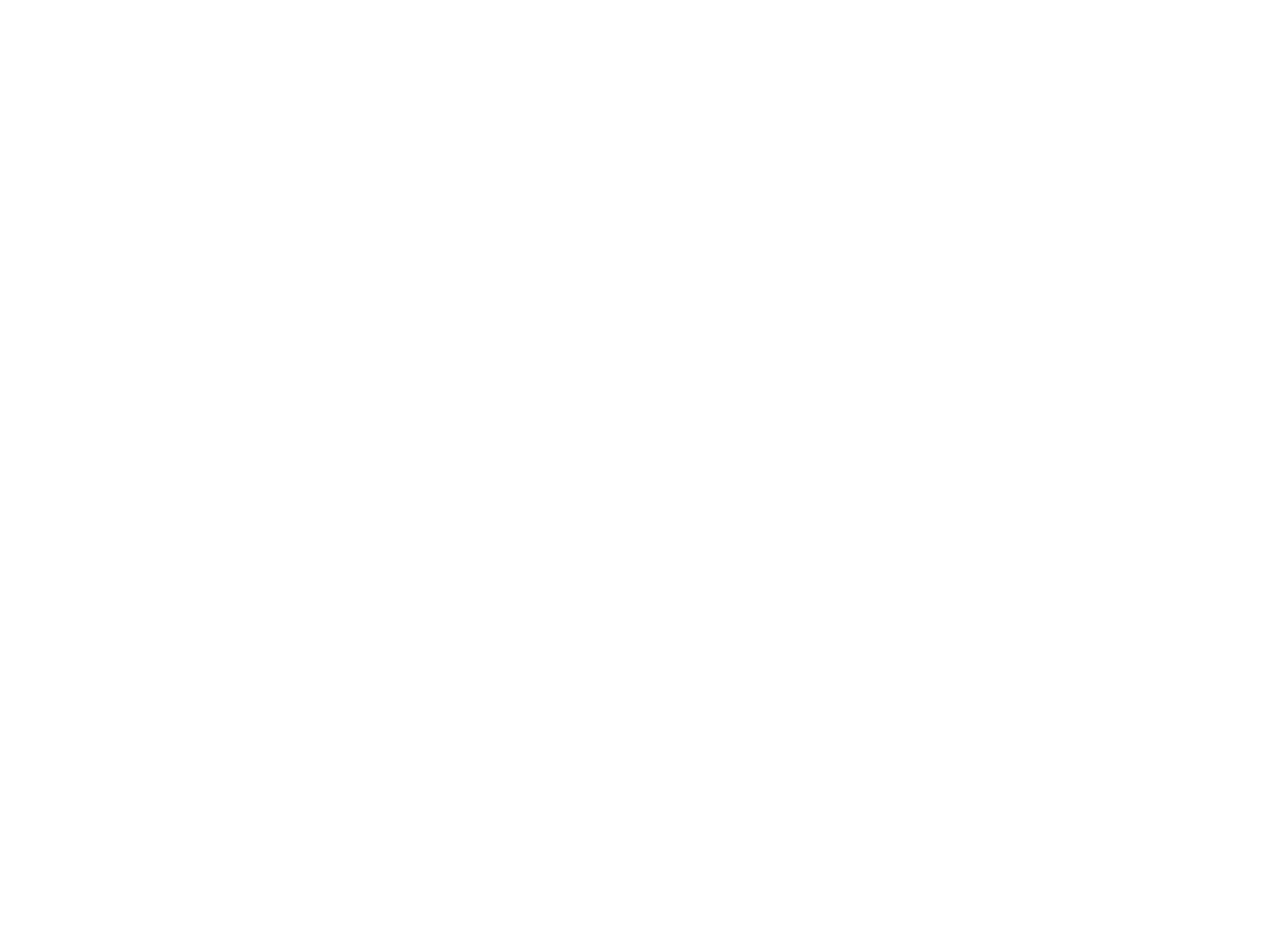
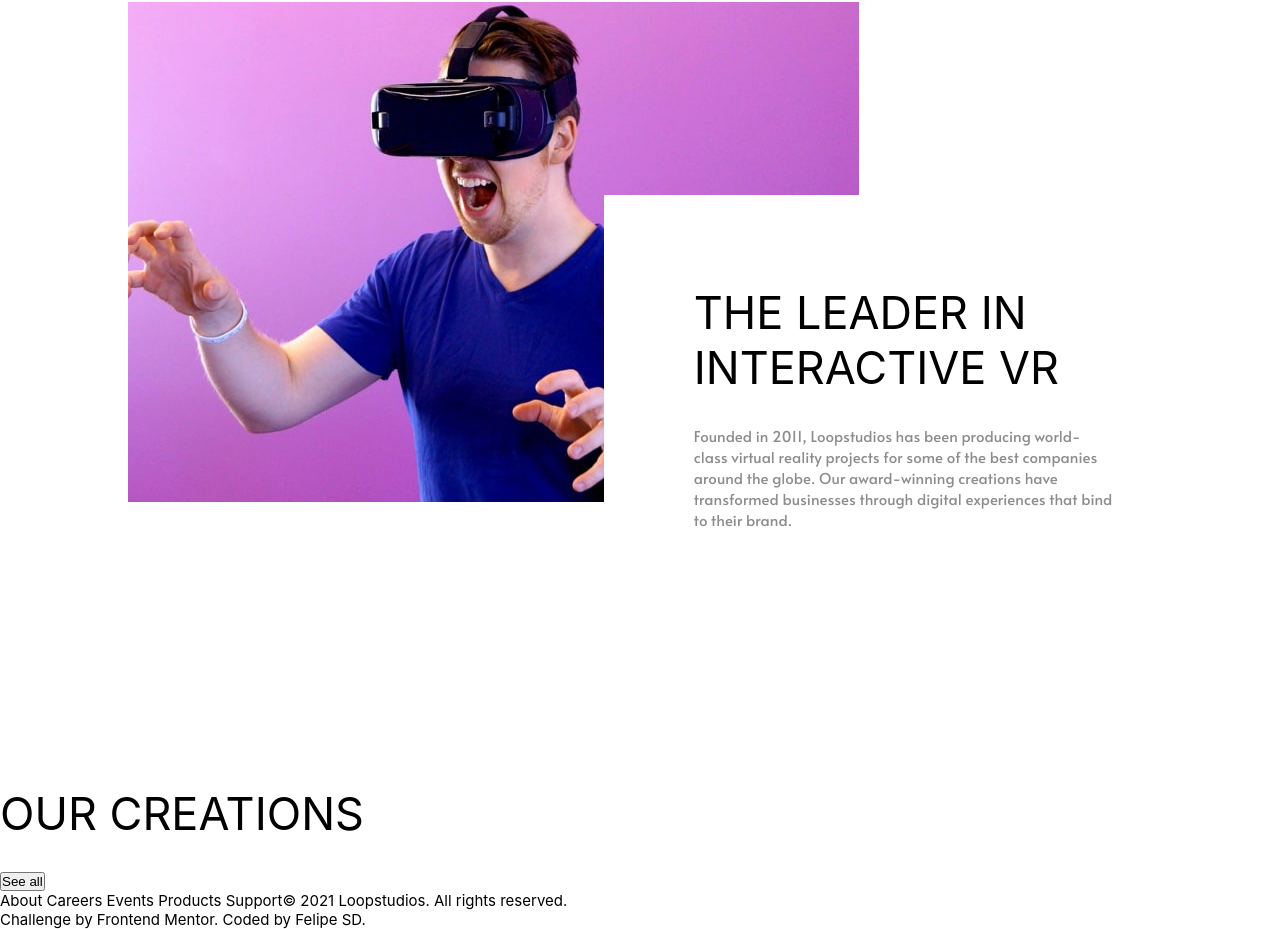
Before and after one commit to FelipeSD/loopstudios-landing-page, a React (Create React App) app: page / in a window 1280 px wide. Shown: the part 964-1893 px from the top of the page. Before the commit the page ends 859 px from the top, so only its background shows below. Built offline with nearby package versions, Linux system fonts and the light colour scheme.

Commit message:
About us container desktop

```diff
--- a/src/pages/Home/home.scss
+++ b/src/pages/Home/home.scss
@@ -6,6 +6,13 @@
   position: relative;
 
   min-height: 100vh;
+
+  & h3 {
+    font-size: 3rem;
+    text-transform: uppercase;
+    font-weight: unset;
+    margin-bottom: 2rem;
+  }
 
   & .homeContainer{
     display: flex;
@@ -35,6 +42,47 @@
       text-transform: uppercase;
     }
   }
+
+  & .aboutUsContainer {
+    display: flex;
+    flex-direction: column;
+    justify-content: center;
+    align-items: self-end;
+
+    min-height: 100vh;
+    width: 100%;
+
+    margin: 5rem 0;
+    padding: $desktop_mainSpaceY $desktop_mainSpaceX;
+
+    & > div:first-child{
+      height: 500px;
+      width: 100%;
+
+      & .imageInteractive {
+        height: 100%;
+
+        background-repeat: no-repeat;
+        background-image: url("../../assets/images/desktop/image-interactive.jpg");
+      }
+    }
+
+    & > div:last-child {
+      padding: 6rem;
+      background-color: $hslWhite;
+
+      width: 600px;
+      margin-top: -30%;
+      margin-right: -5%;
+
+      & p{
+        font-size: 1rem;
+        font-family: 'Alata-Regular', sans-serif;
+        color: $hslDarkGray;
+      }
+    }
+
+  }
 }
 
 @media (max-width: $mobileBreakpoint) {
--- a/src/pages/Home/index.js
+++ b/src/pages/Home/index.js
@@ -1,23 +1,34 @@
 import React from 'react';
 import './home.scss';
 import Navbar from "../../components/Navbar";
+
+const ImageCard = () => {
+    return (
+        <div>
+
+        </div>
+    )
+}
 
 const Home = () => {
     return (
         <main className="mainHome">
             <Navbar />
+
             <section className="homeContainer">
                 <p>
                     Immersive experiences that deliver
                 </p>
             </section>
-            <section>
+
+            <section className="aboutUsContainer">
+                <div>
+                    <div className="imageInteractive" />
+                </div>
                 <div>
                     <h3>
                         The leader in interactive VR
                     </h3>
-                </div>
-                <div>
                     <p>
                         Founded in 2011, Loopstudios has been producing world-class virtual reality
                         projects for some of the best companies around the globe. Our award-winning
@@ -26,6 +37,36 @@
                     </p>
                 </div>
             </section>
+
+            <section className="ourCreationsContainer">
+                <h3>Our creations</h3>
+                <button type="button">See all</button>
+                <div>
+                    <ImageCard text={"Deep earth"} />
+                    <ImageCard text={"Night arcade"} />
+                    <ImageCard text={"Soccer team VR"} />
+                    <ImageCard text={"The grid"} />
+                    <ImageCard text={"From up above VR"} />
+                    <ImageCard text={"Pocket borealis"} />
+                    <ImageCard text={"The curiosity"} />
+                    <ImageCard text={"Make it fisheye"} />
+                </div>
+            </section>
+
+            <footer>
+                About
+                Careers
+                Events
+                Products
+                Support
+
+                <span>© 2021 Loopstudios. All rights reserved.</span>
+
+                <div className="attribution">
+                    Challenge by <a rel={"noreferrer"} href="https://www.frontendmentor.io?ref=challenge" target="_blank">Frontend Mentor</a>.
+                    Coded by <a rel={"noreferrer"} target="_blank" href="https://github.com/FelipeSD">Felipe SD</a>.
+                </div>
+            </footer>
         </main>
     )
 }
```
